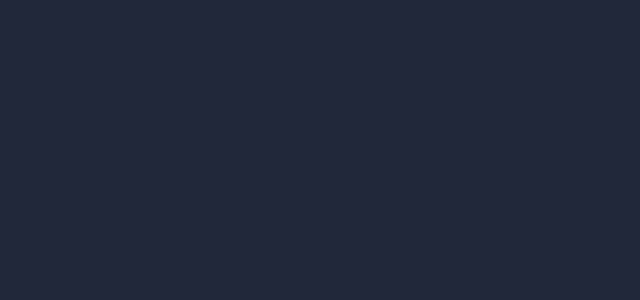
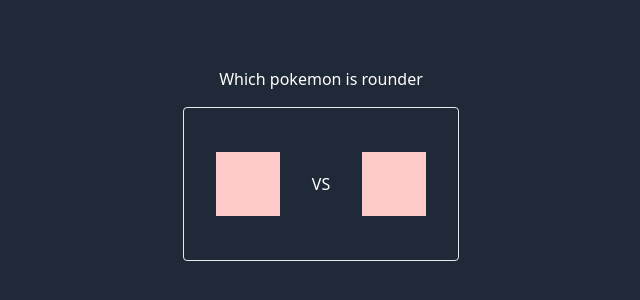
Before and after one commit to Ramish93/Pokemon-vote, a Next.js app: page / in a window 1280 px wide. Shown: the part 236-536 px from the top of the page, without its empty margins (319-959 px from the left). Built offline with nearby package versions, Linux system fonts and the light colour scheme.

Commit message:
basic UI done

```diff
--- a/pages/index.tsx
+++ b/pages/index.tsx
@@ -4,9 +4,14 @@
 
 const Home: NextPage = () => {
   return (
-    <div className="h-screen w-screen flex flex-col">
-      <div className=""></div>
-      <div className=""></div>
+    <div className="h-screen w-screen flex flex-col justify-center items-center">
+      <div className="texe-2xl text-center">Which pokemon is rounder</div>
+      <div className="p-2"></div>
+      <div className="border rounded p-8 flex justify-between max-w-2xl items-center">
+        <div className="w-16 h-16 bg-red-200" />
+        <div className="p-8">VS</div>
+        <div className="w-16 h-16 bg-red-200" />
+      </div>
     </div>
   );
 };
```
